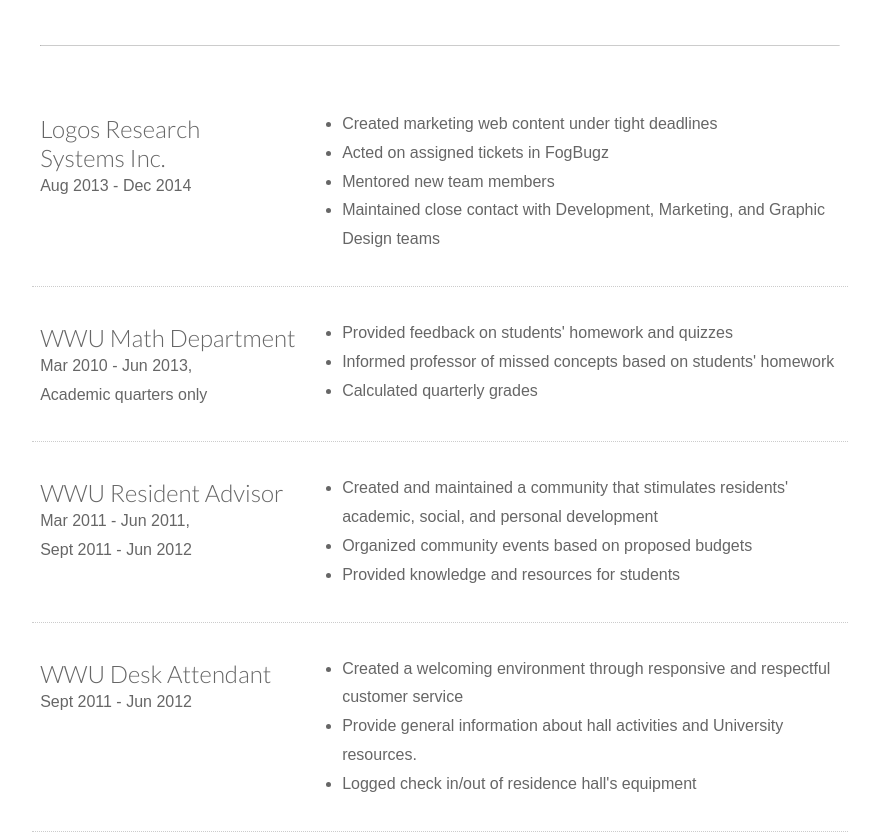
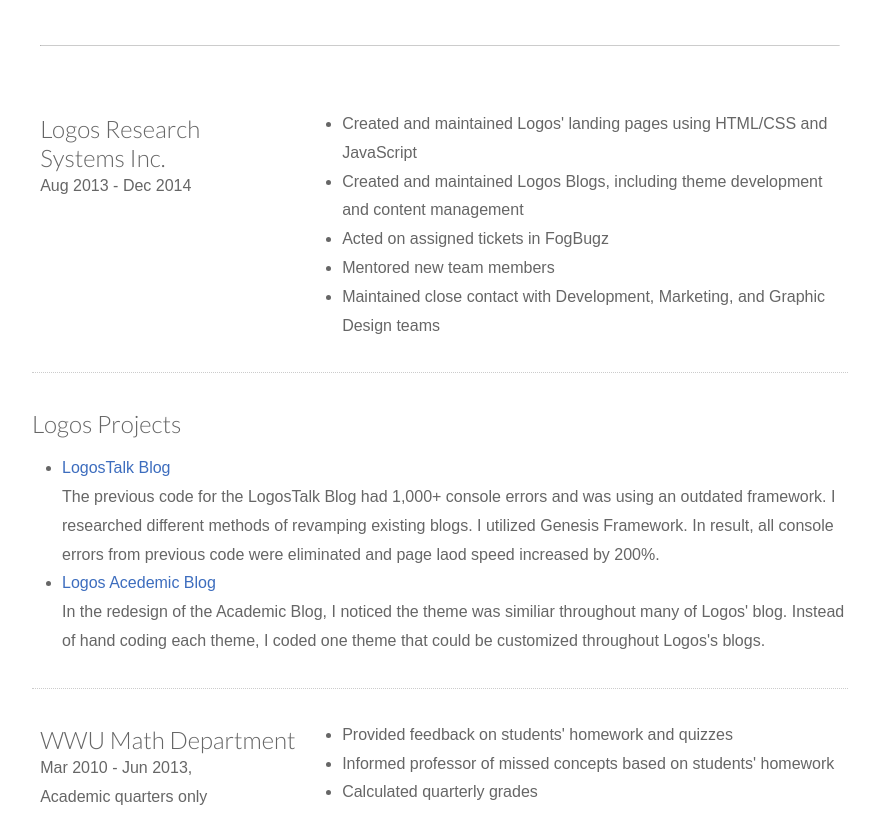
Before and after one commit to jennifervan/jennifervan.github.io, a plain HTML site: page index.html in a window 1280 px wide. Shown: the part 475-1310 px from the top of the page, without its empty margins (200-1079 px from the left). Drawn offline with Linux system fonts and the light colour scheme.

Commit message:
Add Logos' projects

```diff
--- a/index.html
+++ b/index.html
@@ -28,7 +28,7 @@
 	<div class="container">
 
 		<section class="education">
-			<h2>Western Washington University, Class '13<br/>
+			<h2>Western Washington University, Class&nbsp;'13<br/>
 				B.S. Mathematics/Computer Science<br/>
 				Spanish Minor</h2>
 		</section>
@@ -44,12 +44,20 @@
 				</div>
 				<div class="grid-4">
 					<ul>
-						<li>Created marketing web content under tight deadlines</li>
+						<li>Created and maintained Logos' landing pages using HTML/CSS and JavaScript</li>
+						<li>Created and maintained Logos Blogs, including theme development and content management</li>
 						<li>Acted on assigned tickets in FogBugz</li>
 						<li>Mentored new team members</li>
 						<li>Maintained close contact with Development, Marketing, and Graphic Design teams</li>
 					</ul>
 				</div>
+			</div>
+			<div class="row">
+				<h2>Logos Projects</h2>
+				<ul>
+					<li><a href="https://blog.logos.com/">LogosTalk Blog</a><br> The previous code for the LogosTalk Blog had 1,000+ console errors and was using an outdated framework. I researched different methods of revamping existing blogs. I utilized Genesis Framework. In result, all console errors from previous code were eliminated and page laod speed increased by 200%.</li>
+					<li><a href="https://academic.logos.com/">Logos Acedemic Blog</a><br> In the redesign of the Academic Blog, I noticed the theme was similiar throughout many of Logos' blog. Instead of hand coding each theme, I coded one theme that could be customized throughout Logos's blogs. </li>
+				</ul>
 			</div>
 			<div class="row">
 				<div class="grid-2">
@@ -119,6 +127,7 @@
 						<li>Genesis Framework</li>
 						<li>WordPress</li>
 						<li>Git</li>
+						<li>Sublime</li>
 					</ul>
 				</div>
 
```
